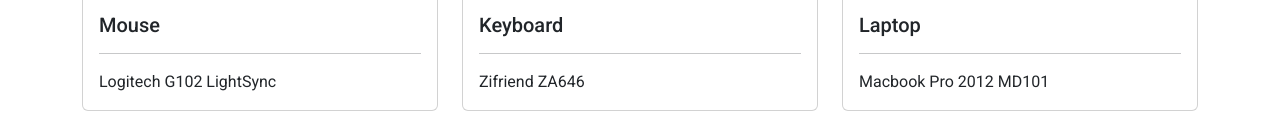
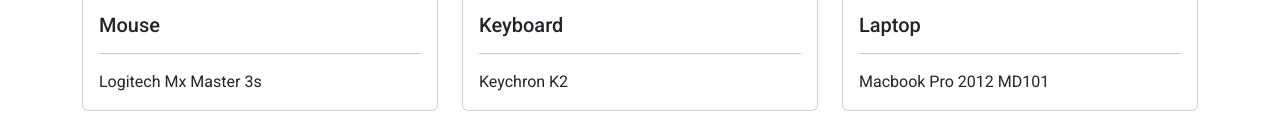
Before and after one commit to arifalexander/arifalexander, a Vue app: page /gear in a window 1280 px wide. Shown: the part 444-577 px from the top of the page. Built offline with nearby package versions, Linux system fonts and the light colour scheme.

Commit message:
Changing setup after gajian wkwk

```diff
--- a/src/views/GearView.vue
+++ b/src/views/GearView.vue
@@ -11,12 +11,12 @@
             <!-- Mouse -->
             <div class="col-md-4">
                 <div class="card">
-                    <img src="https://images.unsplash.com/photo-1605773527852-c546a8584ea3?q=80&w=1374&auto=format&fit=crop&ixlib=rb-4.0.3&ixid=M3wxMjA3fDB8MHxwaG90by1wYWdlfHx8fGVufDB8fHx8fA%3D%3D"
+                    <img src="https://images.unsplash.com/photo-1594289852961-b10f74420f27?q=80&w=1631&auto=format&fit=crop&ixlib=rb-4.0.3&ixid=M3wxMjA3fDB8MHxwaG90by1wYWdlfHx8fGVufDB8fHx8fA%3D%3D"
                         class="card-img-top" alt="Mouse Image" />
                     <div class="card-body">
                         <h5 class="card-title">Mouse</h5>
                         <hr>
-                        <p class="card-text">Logitech G102 LightSync</p>
+                        <p class="card-text">Logitech Mx Master 3s</p>
                     </div>
                 </div>
             </div>
@@ -28,7 +28,7 @@
                     <div class="card-body">
                         <h5 class="card-title">Keyboard</h5>
                         <hr>
-                        <p class="card-text">Zifriend ZA646</p>
+                        <p class="card-text">Keychron K2</p>
                     </div>
                 </div>
             </div>
```
